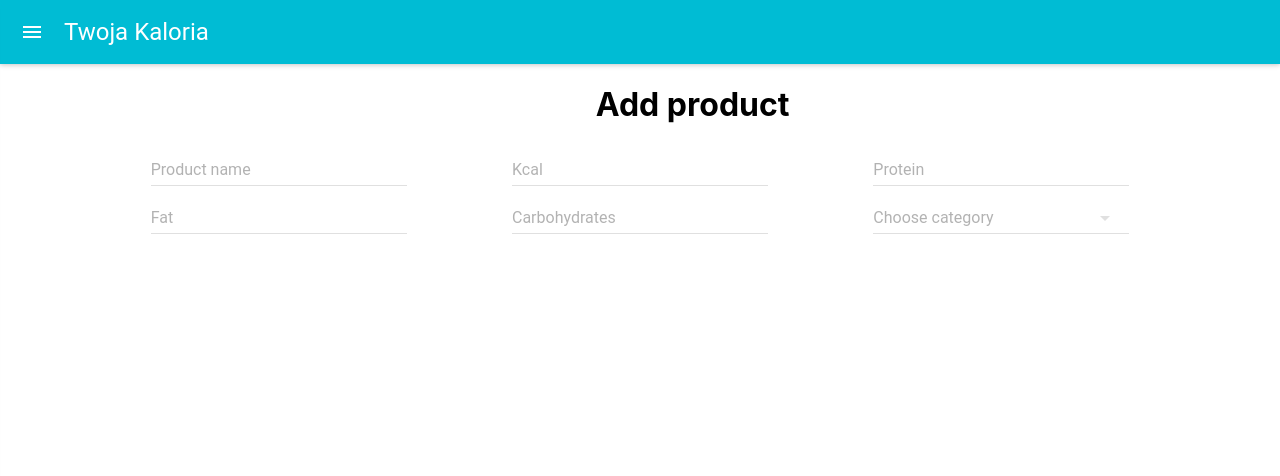
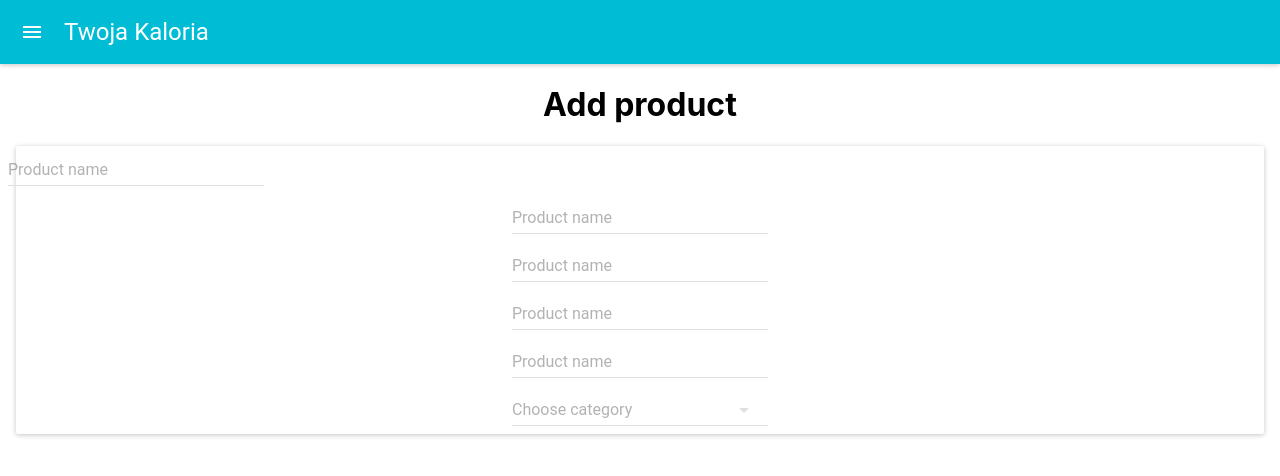
Before and after one commit to infoshareacademy/jfddl6-twojakaloria-app, a React (Create React App) app: page /addproduct in a window 1280 px wide. Shown: the top 476 px of the page. Built offline with nearby package versions, Linux system fonts and the light colour scheme.

Commit message:
Started working with materialize Paper

```diff
--- a/src/views/AddProduct/AddProduct.js
+++ b/src/views/AddProduct/AddProduct.js
@@ -2,7 +2,8 @@ import React from "react";
 import TextField from "material-ui/TextField";
 import SelectField from "material-ui/SelectField";
 import MenuItem from "material-ui/MenuItem";
-import { Grid, Row, Col } from 'react-flexbox-grid';
+import Paper from "material-ui/Paper";
+import { Grid, Row, Col } from "react-flexbox-grid";
 
 const categories = ["Vegetables", "Fruits", "Drinks", "Meat", "Other"];
 
@@ -13,39 +14,42 @@ class AddProduct extends React.Component {
 
   handleChange = (event, index, value) => this.setState({ value: value });
 
-
-
   render() {
     return (
       <div>
         <Grid fluid>
           <Row center="xs">
-                <Col lg={1}/>
+            <Col lg={12} />
             <h1>Add product</h1>
           </Row>
+          <div>
+          <Paper>
+              <div>
+              <Row>
+                <Col lg={12} />
+                <TextField
+                    hintText="Product name"
+                 />
+              </Row>
+                    </div>
               <Row center="xs">
-                    <Col lg={1}/>
-                    <div>
+                <Col lg={12} />
                 <TextField hintText="Product name" />
-                    </div>
-                    <Col lg={1}/>
-                    <div>
-                    <TextField hintText="Kcal" />
-                    </div>
-                    <Col lg={1}/>
-                    <div>
-                    <TextField hintText="Protein" />
-                    </div>
-                    <Col lg={1}/>
-                    <div>
-                    <TextField hintText="Fat" />
-                    </div>
-                    <Col lg={1}/>
-                    <div>
-                    <TextField hintText="Carbohydrates" />
-                    </div>
-                    <Col lg={1}/>
-                    <div>
+              </Row>
+              <Row center="xs">
+                <Col lg={12} />
+                <TextField hintText="Product name" />
+              </Row>
+              <Row center="xs">
+                <Col lg={12} />
+                <TextField hintText="Product name" />
+              </Row>
+              <Row center="xs">
+                <Col lg={12} />
+                <TextField hintText="Product name" />
+              </Row>
+              <Row center="xs">
+                <Col lg={12} />
                 <SelectField
                   // multiple={true}
                   hintText="Choose category"
@@ -61,8 +65,9 @@ class AddProduct extends React.Component {
                     />
                   ))}
                 </SelectField>
+              </Row>
+          </Paper>
             </div>
-            </Row>
         </Grid>
       </div>
     );
```
Lines whose indentation alone changed are shown as unchanged.
